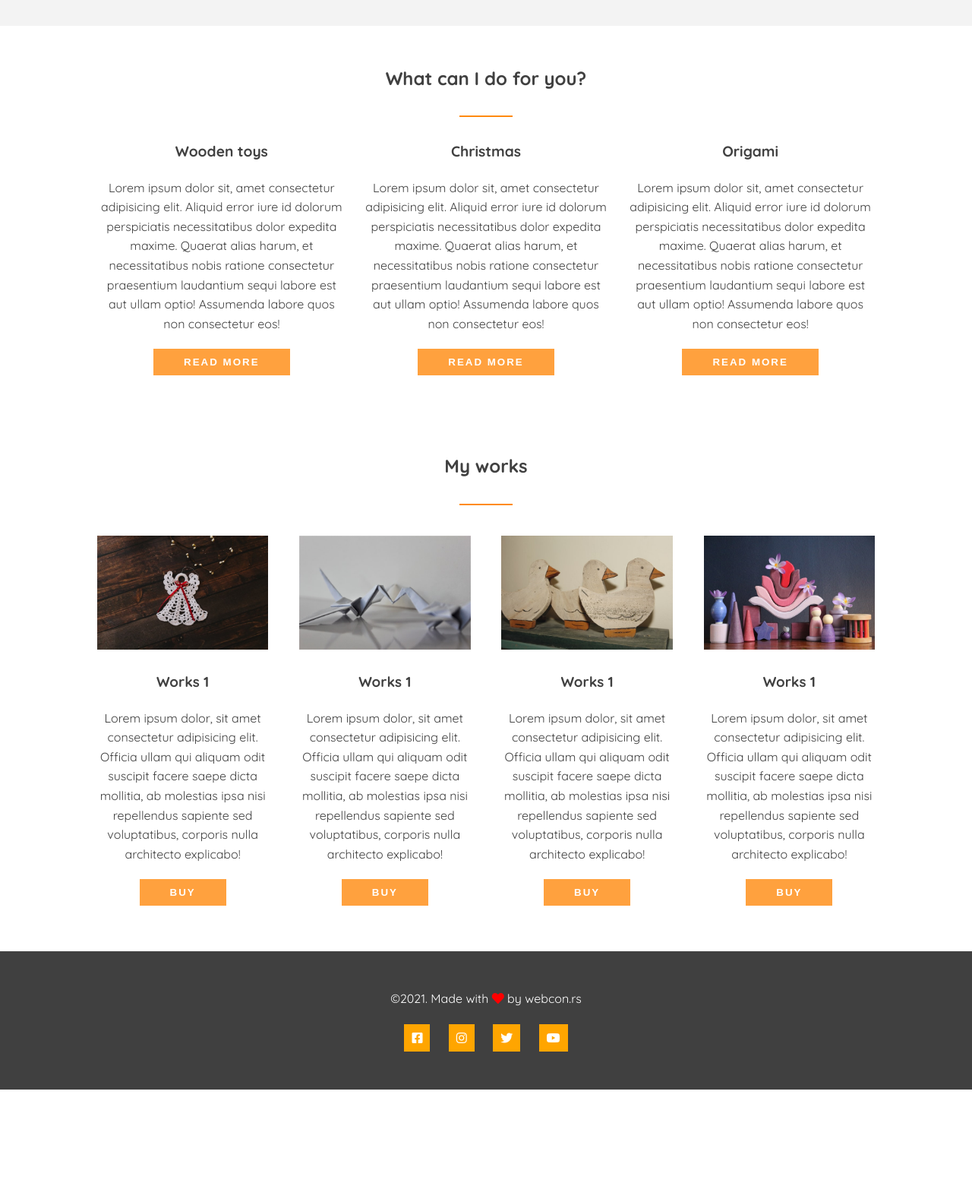
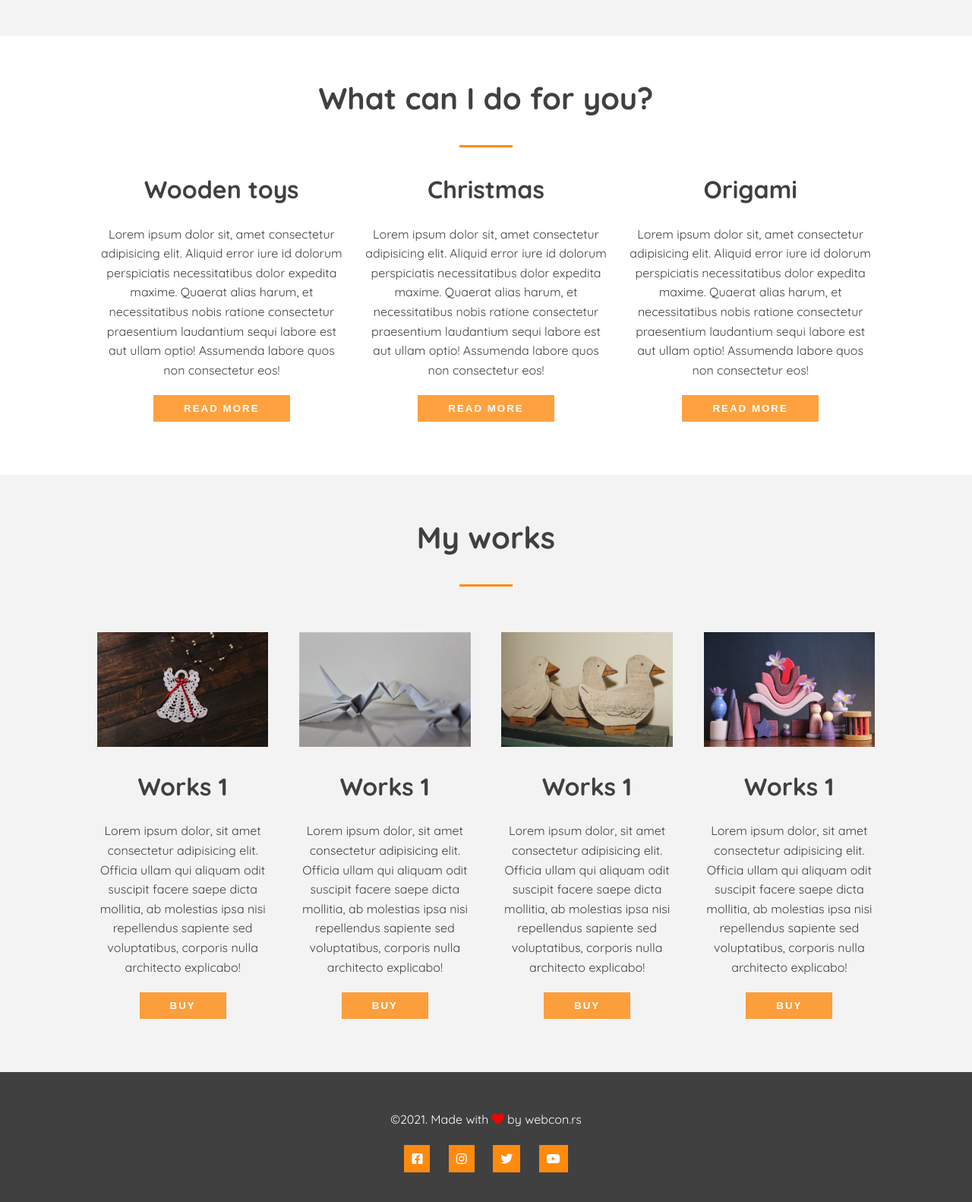
Before and after one commit to miljan-pusonjic/handmade, a plain HTML site: page index.html in a window 1280 px wide. Shown: the part 762-2344 px from the top of the page at 76% size. Before the commit the page ends 2196 px from the top, so only its background shows below. Drawn offline with Linux system fonts and the light colour scheme.

Commit message:
responsive and final

```diff
--- a/style.scss
+++ b/style.scss
@@ -37,19 +37,24 @@ a {
     }
 }
 h2 {
+    font-size: 2.5rem;
     font-weight: 700;
     &::after {
         display: block;
         content: "";
-        height: 2px;
+        height: 3px;
         width: 70px;
         background: $orange;
         margin: 30px auto;
     }
 }
+
 .container {
     width: 80%;
     margin: 0 auto;
+    @media (max-width: 767px) {
+        width: 90%;
+    }
 }
 /*****************
 mixins
@@ -69,13 +74,12 @@ mixins
     color: $white;
     background: rgba($color: $orange, $alpha: .8);
     padding: 10px 40px;
-    margin-top: 20px;
+    margin: 20px 0;
     &:hover {
         background: $orange;
         transition: $transition;
     }
 }
-
 /*****************
 Header
 *****************/
@@ -88,6 +92,9 @@ header {
     .container {
         @include flex(center, flex-start, column);
         height: 60vh;
+        @media (max-width: 767px) {
+         height: 90vh;
+        }
         h1 {
             color: $white;
             background: $black;
@@ -103,6 +110,9 @@ header {
             li {
                 margin: 10px 30px;
                 font-weight: 700;
+                @media (max-width: 767px){
+                    margin: 10px 5px;
+                }
             }
         }
     }
@@ -115,9 +125,7 @@ welcome
     background: $lightgray;
     padding: $padding;
     .container {
-        h2 {
-            font-size: 2rem;
-        }
+
         p {
             font-weight: 500;
         }
@@ -133,8 +141,11 @@ help
         @include flex(space-between, center, row);
         article {
             flex: 0 0 32%;
+            @media (max-width: 767px) {
+                flex: 0 0 100%;
+            }
             h4 {
-                font-size: 1.2rem;
+                font-size: 2rem;
                 margin-bottom: 20px;
             }
             button {
@@ -149,16 +160,21 @@ works
 .works {
     padding: $padding;
     text-align: center;
+    background: $lightgray;
     .container {
-        padding: 10px 0;
         @include flex(space-between, center, row);
         div {
+            padding-top: 30px;
             flex: 0 0 22%;
+            @media (max-width: 767px) {
+                flex: 0 0 100%;
+            }
             img {
                 width: 100%;
             }
             h3 {
                 padding: 20px 0;
+                font-size: 2rem;
             }
             button {
                 @include btn;
@@ -180,7 +196,7 @@ footer {
         padding: 20px 0 0 0;
         i {
             color: $white;
-            background: orange;
+            background: $orange;
             padding: 10px;
             margin: 0 10px;
         }
```
Also changed, not shown: style.css, 1 other file.
